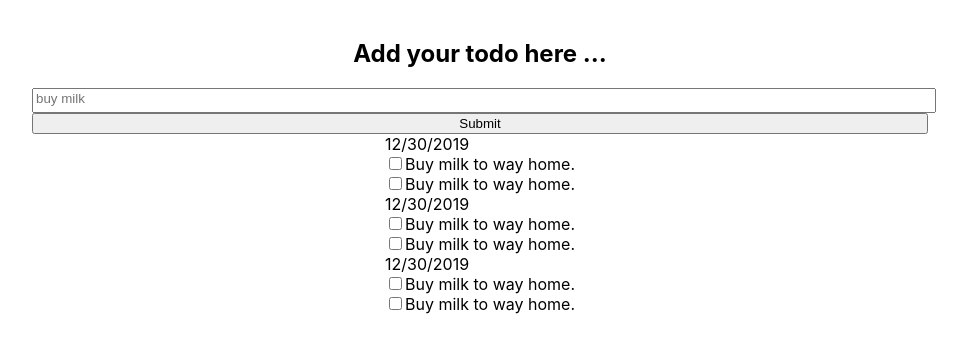
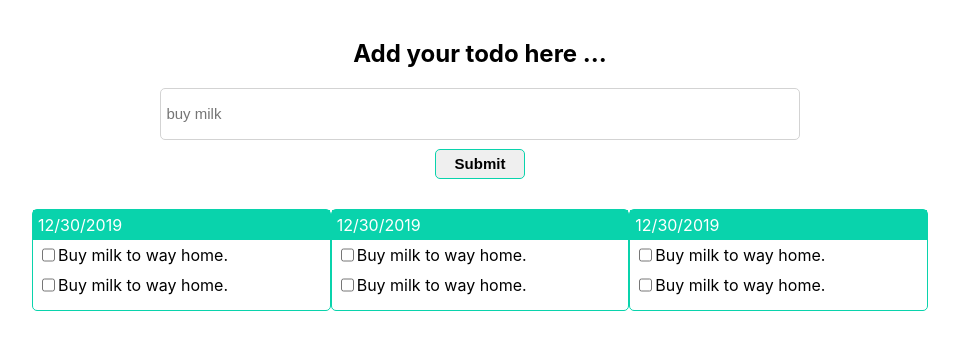
Before and after one commit to step-batch-7/todo-Neha-sanserwal, a website: page public/index.html in a window 1280 px wide. Shown: the part 69-422 px from the top of the page, without its empty margins (168-1135 px from the left). Drawn offline with Linux system fonts and the light colour scheme.

Commit message:
added more styling to the home page

```diff
--- a/public/css/index.css
+++ b/public/css/index.css
@@ -17,10 +17,17 @@
 .input-box {
   display: flex;
   flex-flow: column;
-  width: 100%;
+  margin: 0 auto;
+  width: 70%;
+  border-radius: 5px;
   flex-wrap: wrap;
-  padding-bottom: 5px;
+  font-size: 15px;
+  height: 40px;
+  padding: 5px;
+  margin-bottom: 9px;
+  border: 0.5px solid lightgray;
 }
+
 .todo-form {
   width: 100%;
   margin: 0 auto;
@@ -29,3 +36,46 @@
   flex-flow: column;
   justify-items: center;
 }
+.submit-btn {
+  width: 10%;
+  margin: 0 auto;
+  height: 30px;
+  border-radius: 5px;
+  border: 1.3px solid #09d3ac;
+  font-size: 15px;
+  font-weight: 800;
+  margin-bottom: 10px;
+}
+.submit-btn:hover {
+  background: #09d3ac;
+
+  color: white;
+}
+.todo-list {
+  display: flex;
+  flex-wrap: wrap;
+  margin-top: 20px;
+  width: 100%;
+  flex-flow: row;
+  justify-content: space-evenly;
+}
+.todos {
+  border: 1px solid #09d3ac;
+  display: flex;
+  flex-flow: column;
+  min-height: 100px;
+  flex-wrap: wrap;
+  width: 300px;
+  border-radius: 5px;
+}
+.head {
+  background: #09d3ac;
+  padding: 5px;
+  color: white;
+}
+.item {
+  display: flex;
+  flex-flow: row;
+  flex-wrap: wrap;
+  padding: 5px;
+}
```
Also changed, not shown: 1 other file.
